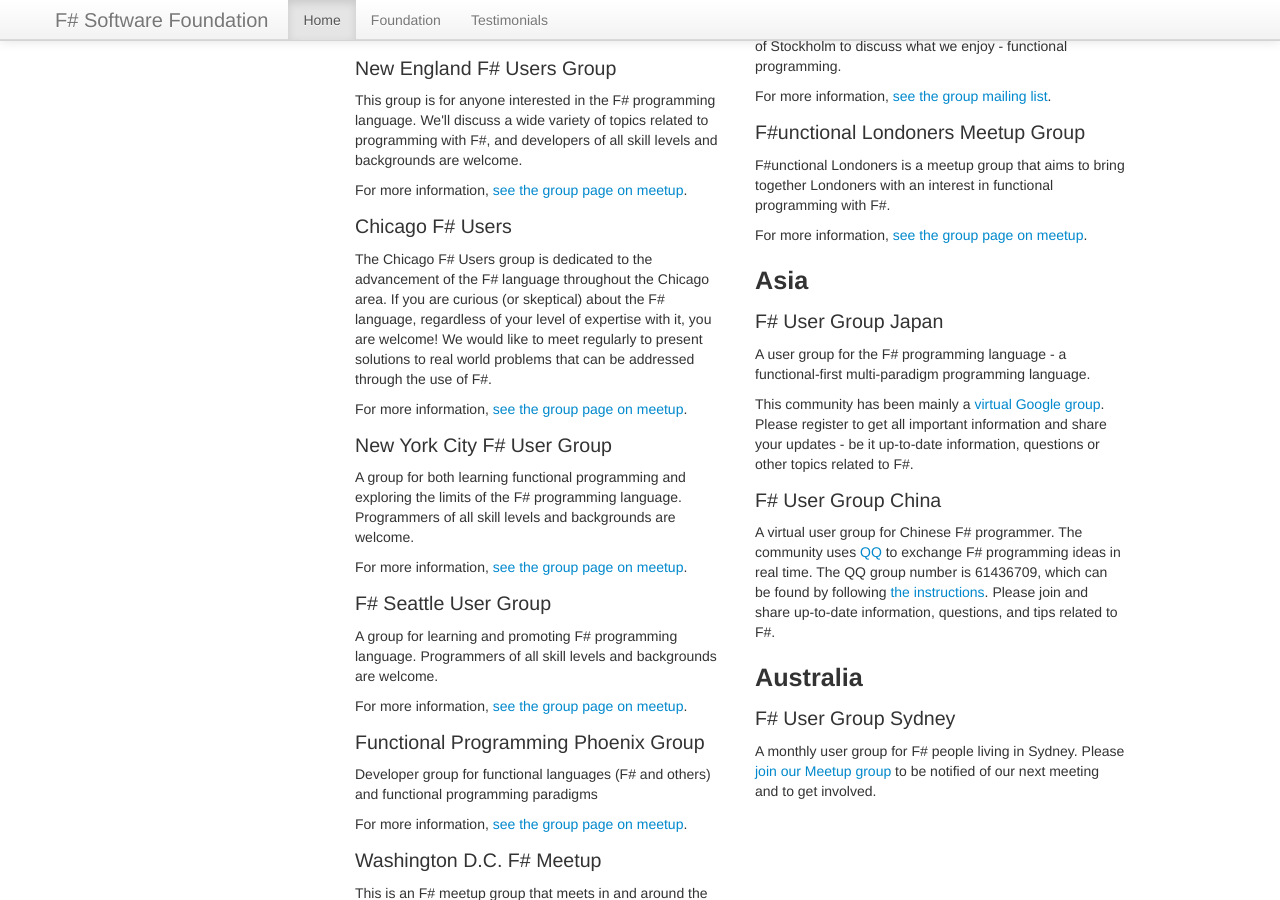
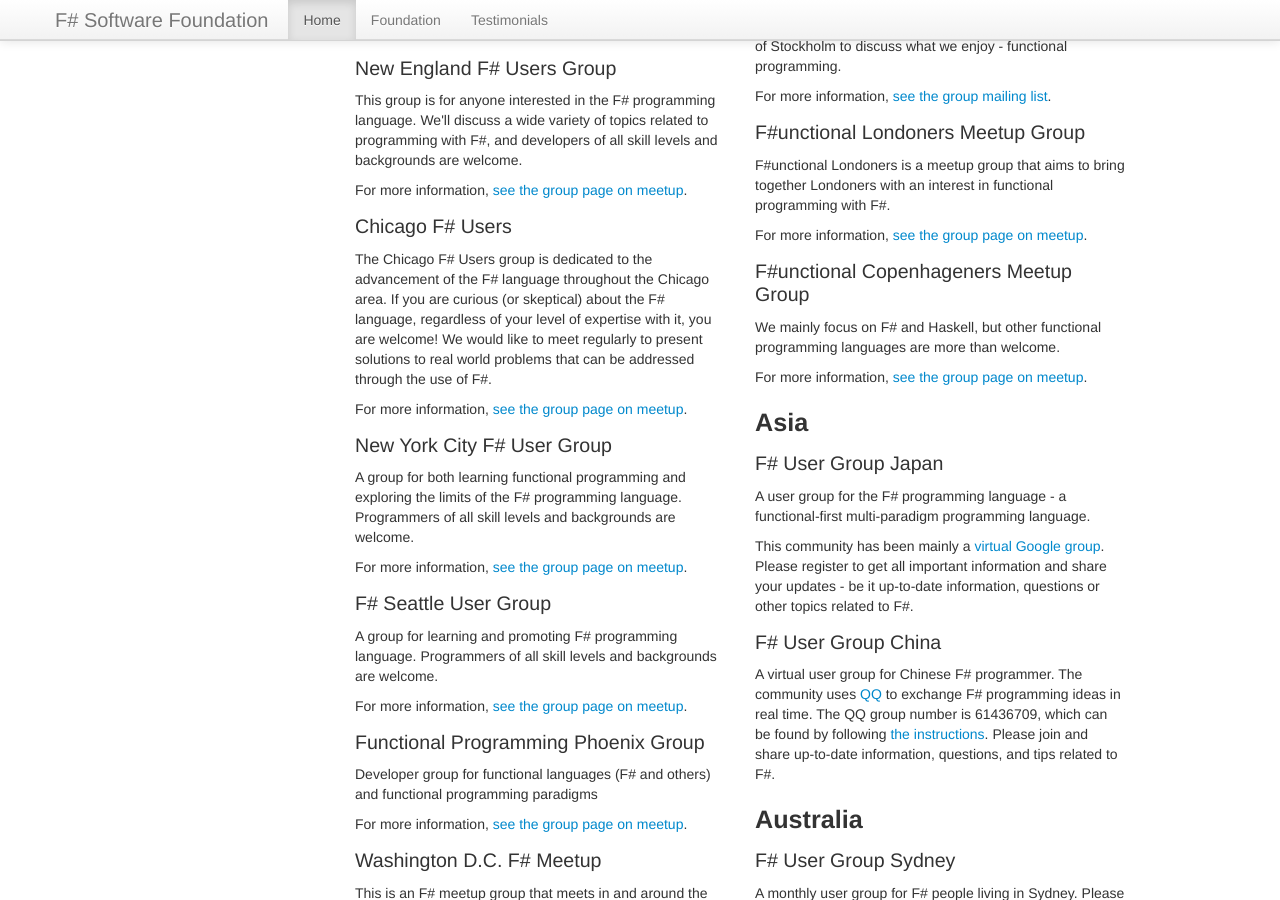
Before and after one commit to fsharp/fsharp.org, a Jekyll site: the page built from groups/index.html, in a window 1280 px wide and 900 px high, scrolled down 1380 px. Built offline with Jekyll 4.4.1, drawn with Linux system fonts in a browser that asks for light colours; nearby versions of some CDN libraries; some web fonts are replaced; comment, search, counter and statistics services are not loaded.

Commit message:
Update index.html
@tpetricek: can you add Copenhagen to the map?

```diff
--- a/groups/index.html
+++ b/groups/index.html
@@ -94,6 +94,10 @@
         <p>F#unctional Londoners is a meetup group that aims to bring together Londoners with an interest in functional programming with F#. </p>
         <p>For more information, <a href="http://www.meetup.com/FSharpLondon/">see the group page on meetup</a>.</p>
 
+        <h3>F#unctional Copenhageners Meetup Group</h3>
+        <p>We mainly focus on F# and Haskell, but other functional programming languages are more than welcome.</p>
+        <p>For more information, <a href="http://www.meetup.com/MoedegruppeFunktionelleKoebenhavnere/">see the group page on meetup</a>.</p>
+
         <h2>Asia</h2>
         <h3>F# User Group Japan</h3>
         <p>A user group for the F# programming language - a functional-first multi-paradigm programming language. </p>
```
